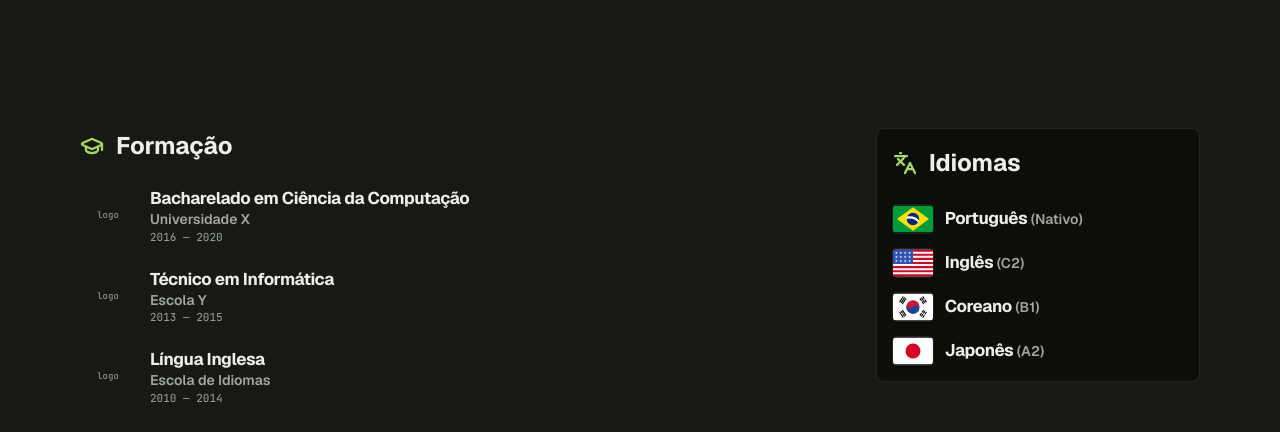
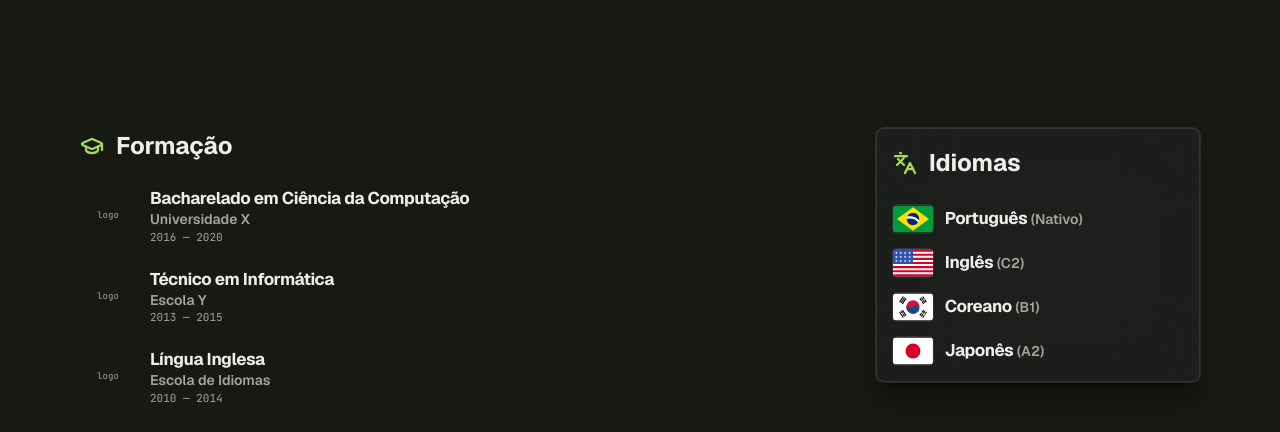
Before and after one commit to Matsvoka/portfolio, a Next.js app: page / in a window 1280 px wide. Shown: the part 1406-1838 px from the top of the page. Built offline with nearby package versions, Linux system fonts and the light colour scheme.

Commit message:
style(ui): aplica glassmorphism

```diff
--- a/src/components/languages/languages-section.tsx
+++ b/src/components/languages/languages-section.tsx
@@ -26,7 +26,10 @@ function LanguageFlag({ language }: { language: LanguageEntry }) {
 export function LanguagesSection() {
   return (
     <section id="idiomas" className="scroll-mt-16 px-4 py-12 lg:pl-8">
-      <div data-testid="languages-card" className="rounded-lg border border-fg/10 bg-bg p-4">
+      <div
+        data-testid="languages-card"
+        className="rounded-lg border border-white/45 bg-zinc-200/45 p-4 shadow-xl shadow-coal/15 backdrop-blur-2xl backdrop-saturate-150 ring-1 ring-white/25 dark:border-white/10 dark:bg-zinc-800/45 dark:shadow-black/35 dark:ring-white/10"
+      >
         <SectionTitle icon={LanguagesIcon}>Idiomas</SectionTitle>
         <ul className="flex flex-col gap-4">
           {languages.map((language) => (
--- a/src/components/layout/header.tsx
+++ b/src/components/layout/header.tsx
@@ -32,7 +32,7 @@ export function Header() {
   const desktopActiveId = DESKTOP_SECTION_ALIASES[activeId] ?? activeId;
 
   return (
-    <header className="relative sticky top-0 z-40 border-b border-bg-dim bg-bg px-4 py-3">
+    <header className="relative sticky top-0 z-40 border-b border-fg/10 bg-bg/75 px-4 py-3 shadow-sm shadow-coal/5 backdrop-blur-xl backdrop-saturate-150 dark:bg-bg/65 dark:shadow-black/20">
       <div className="mx-auto flex w-full max-w-6xl items-center justify-between">
         <a href="#sobre" className="font-bold tracking-tight text-fg">
           VM
```
Also changed, not shown: 2 other files (tests, documents, lock files or other folders).
